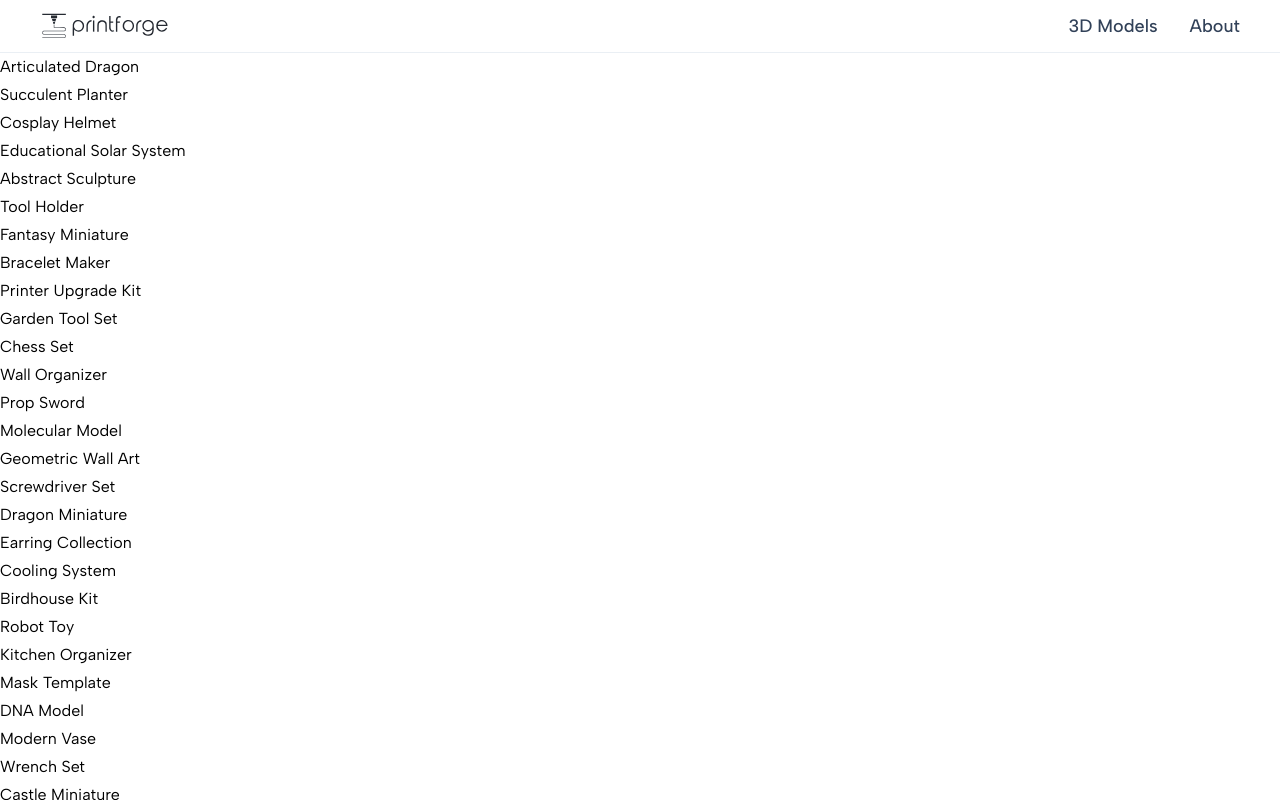
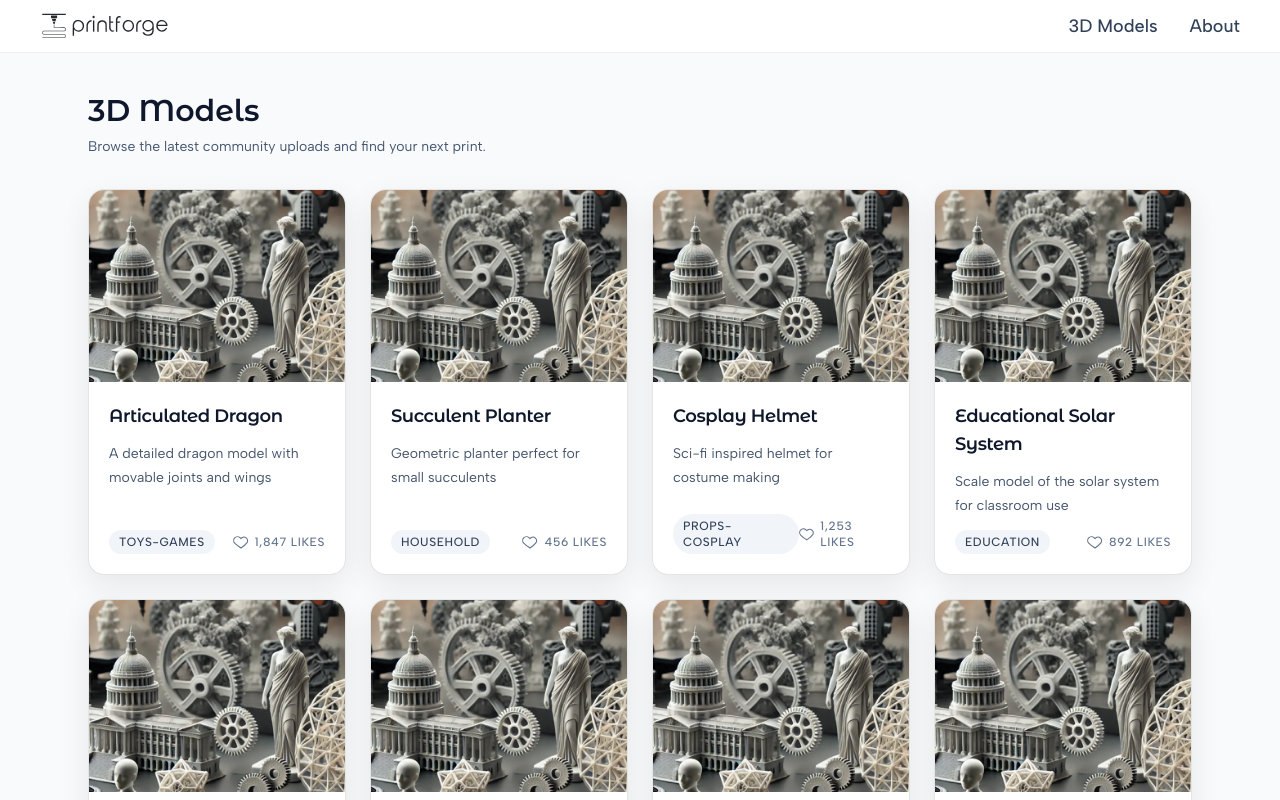
Before and after one commit to Kirubel-Te/Next3DProject, a Next.js app: page /3d-models in a window 1280 px wide. Shown: the top 800 px of the page. Built offline with nearby package versions, Linux system fonts and the light colour scheme; a web font is replaced by a local one.

Commit message:
added 3d model from models.json to the 3d lists page

```diff
--- a/app/3d-models/PageCard.tsx
+++ b/app/3d-models/PageCard.tsx
@@ -1,10 +1,64 @@
+import Image from 'next/image'
 import React from 'react'
 
-const PageCard = () => {
+type PageCardProps = {
+  imageSrc: string
+  imageAlt?: string
+  name: string
+  description: string
+  category: string
+  likes: number
+}
+
+const PageCard = ({
+  imageSrc,
+  imageAlt = '3D model preview',
+  name,
+  description,
+  category,
+  likes,
+}: PageCardProps) => {
+  const likesLabel = Number.isFinite(likes) ? likes.toLocaleString() : '0'
+
   return (
-    <div>
-
-    </div>
+    <article className="group flex h-full w-full max-w-sm flex-col overflow-hidden rounded-2xl border border-black/10 bg-white shadow-[0_10px_30px_rgba(0,0,0,0.08)] transition-transform duration-300 hover:-translate-y-1">
+      <div className="relative aspect-[4/3] w-full overflow-hidden bg-slate-100">
+        <Image
+          src={imageSrc}
+          alt={imageAlt}
+          fill
+          className="object-cover transition-transform duration-300 group-hover:scale-[1.03]"
+          sizes="(max-width: 768px) 100vw, 33vw"
+          priority={false}
+        />
+      </div>
+      <div className="flex flex-1 flex-col gap-3 p-5">
+        <h3 className="text-lg font-semibold tracking-tight text-slate-900">{name}</h3>
+        <p className="line-clamp-3 text-sm leading-6 text-slate-600">{description}</p>
+        <div className="mt-auto flex items-center justify-between text-xs font-medium uppercase tracking-wider">
+          <span className="rounded-full bg-slate-100 px-2.5 py-1 text-slate-700">
+            {category}
+          </span>
+          <span className="flex items-center gap-1.5 text-slate-500">
+            <svg
+              aria-hidden="true"
+              viewBox="0 0 24 24"
+              className="h-4 w-4"
+              fill="none"
+              stroke="currentColor"
+              strokeWidth="1.6"
+            >
+              <path
+                strokeLinecap="round"
+                strokeLinejoin="round"
+                d="M12 21s-6.716-4.682-9.072-7.038A5.5 5.5 0 0 1 10.5 5.5l1.5 1.5 1.5-1.5a5.5 5.5 0 0 1 7.572 7.462C18.716 16.318 12 21 12 21z"
+              />
+            </svg>
+            {likesLabel} likes
+          </span>
+        </div>
+      </div>
+    </article>
   )
 }
 
--- a/app/3d-models/page.tsx
+++ b/app/3d-models/page.tsx
@@ -1,11 +1,31 @@
 import React from 'react'
 import { getAllModels } from '../lib/models'
+import PageCard from './PageCard';
 
 const page = async () => {
     const models = await getAllModels();
   return (
-    <div>
-      {models.map(model=><p key={model.id}>{model.name}</p>)}
+    <div className="min-h-screen bg-slate-50">
+      <div className="mx-auto flex max-w-[90%] flex-col gap-8 px-6 py-10">
+        <div className="flex flex-col gap-2">
+          <h1 className="text-3xl font-semibold text-slate-900">3D Models</h1>
+          <p className="max-w-2xl text-sm text-slate-600">
+            Browse the latest community uploads and find your next print.
+          </p>
+        </div>
+        <div className="grid gap-6 sm:grid-cols-2 lg:grid-cols-4">
+          {models.map((model) => (
+            <PageCard
+              key={model.id}
+              name={model.name}
+              description={model.description}
+              category={model.category}
+              likes={model.likes}
+              imageSrc='/hero-image 1.png'
+            />
+          ))}
+        </div>
+      </div>
     </div>
   )
 }
--- a/app/Nav.tsx
+++ b/app/Nav.tsx
@@ -20,7 +20,7 @@ const Nav = () => {
         <div className="flex items-center">
           <ul className="flex items-center gap-4 text-md font-medium text-slate-700 md:gap-8 md:text-lg">
             <li>
-              <Link className="transition-colors hover:text-slate-900" href="/models">
+              <Link className="transition-colors hover:text-slate-900" href="/3d-models">
                 3D Models
               </Link>
             </li>
```
